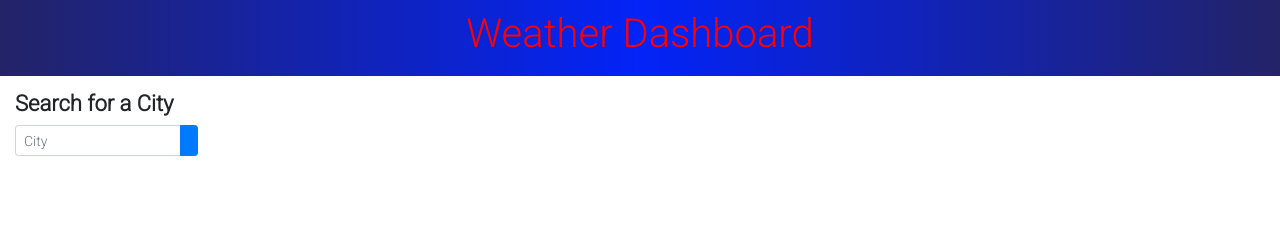
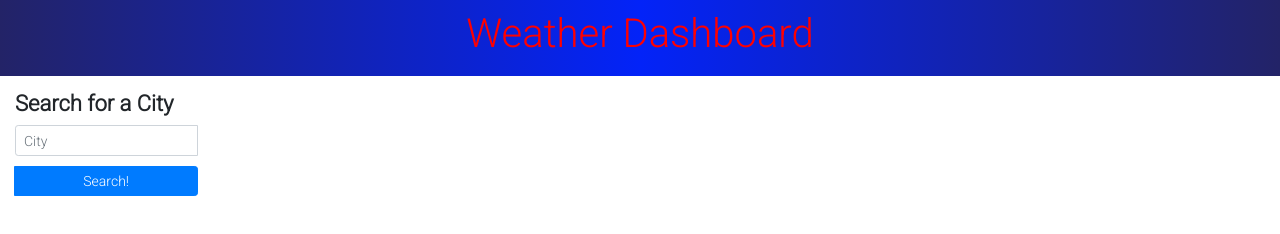
Before and after one commit to dreamsalotl/weather-app, a plain HTML site: page index.html in a window 1280 px wide. Drawn offline with nearby package versions, Linux system fonts and the light colour scheme.

Commit message:
fixed search button

```diff
--- a/assets/css/style.css
+++ b/assets/css/style.css
@@ -49,3 +49,18 @@ header {
   p {
     line-height: 50%;
   }
+
+  #searchBar {
+    display: flex;
+    flex-direction: column;
+  }
+
+  #searchBox {
+    width: 100%;
+  }
+
+  #button-addon2 {
+    width: 100%;
+    height: 30px;
+    margin: 10px 0px;
+  }
--- a/index.html
+++ b/index.html
@@ -23,11 +23,11 @@
             <nav class="col-md-2">
                 <nav class="search">
                     <h2>Search for a City</h2>
-                    <nav class="input-group input-group-sm mb-3">
+                    <nav class="input-group input-group-sm mb-3" id="searchBar">
                         <input type="text" class="form-control" id="searchBox" placeholder="City" aria-label="Recipient's username"
                             aria-describedby="button-addon2">
                         <nav class="input-group-append">
-                            <button class="btn btn-primary" type="button" id="button-addon2">
+                            <button class="btn btn-primary" type="button" id="button-addon2">Search!
                                 <span class="fas fa-search"></span>
                             </button>
                         </nav>
```
